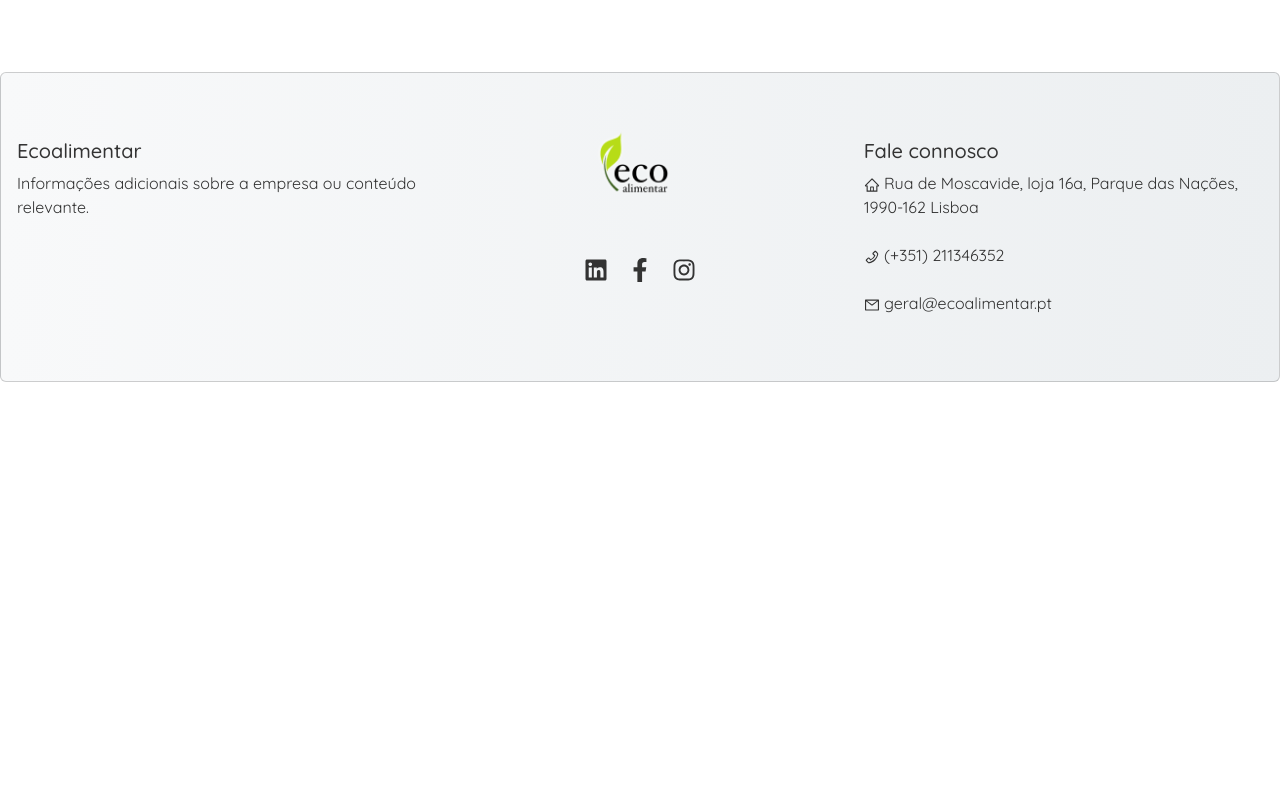
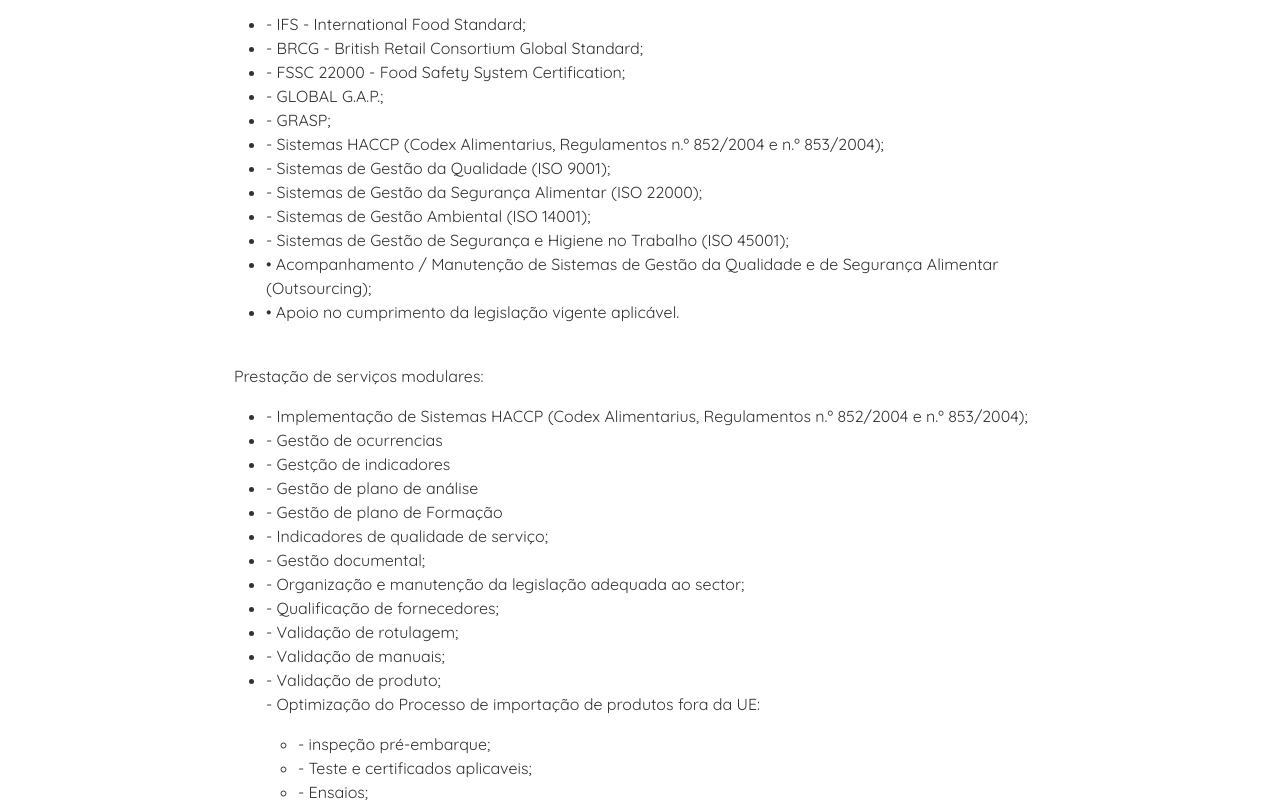
Before and after one commit to Filipe3Paisana/Ecoalimentar, a React (Create React App) app in the folder Web/: page /consultoria in a window 1280 px wide. Shown: the part 460-1262 px from the top of the page. Before the commit the page ends 870 px from the top, so only its background shows below. Built offline with nearby package versions, Linux system fonts and the light colour scheme.

Commit message:
Melhoria no Auditoria e na Consultoria

```diff
--- a/Web/src/Auditoria.js
+++ b/Web/src/Auditoria.js
@@ -10,12 +10,25 @@
     <>
     <div className="content">
       <h1>Auditoria</h1>
-      <p>Aqui você encontrará informações sobre nossos serviços de auditoria.</p>
+      <br></br>
+      <p>
+        A qualidade e segurança alimentar são, atualmente, preocupações constantes para os consumidores e administração pública. Nesta envolvente de pressão é crucial controlar e melhorar o desempenho dos produtos, serviços e processos, de forma a manter a competitividade e proteger a imagem.
+      </p>
+      <p>
+        Desta forma, o uso de planos de auditoria é um importante mecanismo adoptado em sistemas da qualidade nas empresas durante o ciclo produtivo. As auditorias permitem, através da visão e experiência de peritos, detectar problemas reais que, por serem quotidianos, podem passar despercebidos à própria empresa. Adicionalmente, as auditorias representam uma entrada de informação e uma visão distinta da realizada pela empresa. As auditorias são, também, ferramentas de melhoria que permitem à empresa conhecer a sua realidade e implementar medidas para melhorar o seu desempenho.
+      </p>
+      <p>
+        De modo a dar resposta às necessidades das empresas, nomeadamente no cumprimento da legislação afecta à segurança alimentar, a Ecoalimentar disponibiliza os seguintes serviços de auditorias:
+      </p>
       <ul>
-        <li>Auditoria financeira</li>
-        <li>Auditoria de sistemas</li>
-        <li>Auditoria de processos</li>
+        <li>- Auditorias internas: BRCGS, IFS, FSSC 22000, ISO 22000, ISO 9001, Global G.A.P., entre outras.</li>
+        <li>- Inspeções ambiente de trabalho, higiene pessoal e instalações;</li>
+        <li>- Auditorias de levantamento de necessidades;</li>
+        <li>- Auditorias de revisão e acompanhamento aos sistemas HACCP;</li>
+        <li>- Auditorias integradas de Sistemas ISO - Qualidade, Ambiente e Segurança;</li>
+        <li>- Auditorias Externas a fornecedores e/ou distribuidores.</li>
       </ul>
+      <br></br>
       <p>Entre em contato conosco para mais informações sobre nossos serviços de auditoria.</p>
       <Button variant="contained" component={Link} to="/contactos">
           Entrar em Contacto
--- a/Web/src/Consultoria.js
+++ b/Web/src/Consultoria.js
@@ -11,13 +11,45 @@
     <div className="content">
     <Container component="main" maxWidth="md">
         <h1>Consultoria</h1>
-        <p>Bem-vindo à nossa página de consultoria!</p>
-        <p>Aqui, oferecemos consultoria especializada em várias áreas, incluindo, mas não limitado a:</p>
+        <br></br>
+        <p>As empresas necessitam de cumprir a legislação em vigor para poderem continuar as suas atividades. No entanto, para quem pretende expandir o seu negocio ou mesmo manter-se competitivo face aos seus concorrentes, há sempre algo mais a acrescentar.Para tal é necessário por um lado ter um perfeito conhecimento do seu negocio (possível através de uma análise sistemática por indicadores) e por outro manter-se criativo por forma a posicionar-se corretamente adivinhando as expectativas e necessidades dos seus clientes.De acordo com a fase de desenvolvimento da sua empresa terá necessidade de serviços distintos. Desta forma propomos uma prestação de serviços de forma integrada com o funcionamento da empresa, sob a forma de módulos, os quais serão implementados de acordo com as necessidades do cliente.</p>
+        <br/>
+        <p>Implementação dos seguintes referenciais:</p>
         <ul>
-          <li>Consultoria empresarial</li>
-          <li>Consultoria tecnológica</li>
-          <li>Consultoria de marketing</li>
-          <li>Consultoria financeira</li>
+          <li>- IFS - International Food Standard;</li>
+          <li>- BRCG - British Retail Consortium Global Standard;</li>
+          <li>- FSSC 22000 - Food Safety System Certification;</li>
+          <li>- GLOBAL G.A.P.;</li>
+          <li>- GRASP;</li>
+          <li>- Sistemas HACCP (Codex Alimentarius, Regulamentos n.º 852/2004 e n.º 853/2004);</li>
+          <li>- Sistemas de Gestão da Qualidade (ISO 9001);</li>
+          <li>- Sistemas de Gestão da Segurança Alimentar (ISO 22000);</li>
+          <li>- Sistemas de Gestão Ambiental (ISO 14001);</li>
+          <li>- Sistemas de Gestão de Segurança e Higiene no Trabalho (ISO 45001);</li>
+          <li>• Acompanhamento / Manutenção de Sistemas de Gestão da Qualidade e de Segurança Alimentar (Outsourcing);</li>
+          <li>• Apoio no cumprimento da legislação vigente aplicável.</li>
+        </ul>
+        <br/>
+        <p>Prestação de serviços modulares:</p>
+        <ul>
+          <li>- Implementação de Sistemas HACCP (Codex Alimentarius, Regulamentos n.º 852/2004 e n.º 853/2004);</li>
+          <li>- Gestão de ocurrencias</li>
+          <li>- Gestção de indicadores </li>
+          <li>- Gestão de plano de análise</li>
+          <li>- Gestão de plano de Formação</li>
+          <li>- Indicadores de qualidade de serviço;</li>
+          <li>- Gestão documental;</li>
+          <li>- Organização e manutenção da legislação adequada ao sector;</li>
+          <li>- Qualificação de fornecedores;</li>
+          <li>- Validação de rotulagem;</li>
+          <li>- Validação de manuais;</li>
+          <li>- Validação de produto;</li>
+          <p>- Optimização do Processo de importação de produtos fora da UE:</p>
+            <ul>
+              <li>- inspeção pré-embarque;</li>
+              <li>- Teste e certificados aplicaveis;</li>
+              <li>- Ensaios;</li>
+            </ul>
         </ul>
         <p>Entre em contato conosco para saber mais sobre como podemos ajudar o seu negócio a crescer e prosperar.</p>
       </Container>
```
